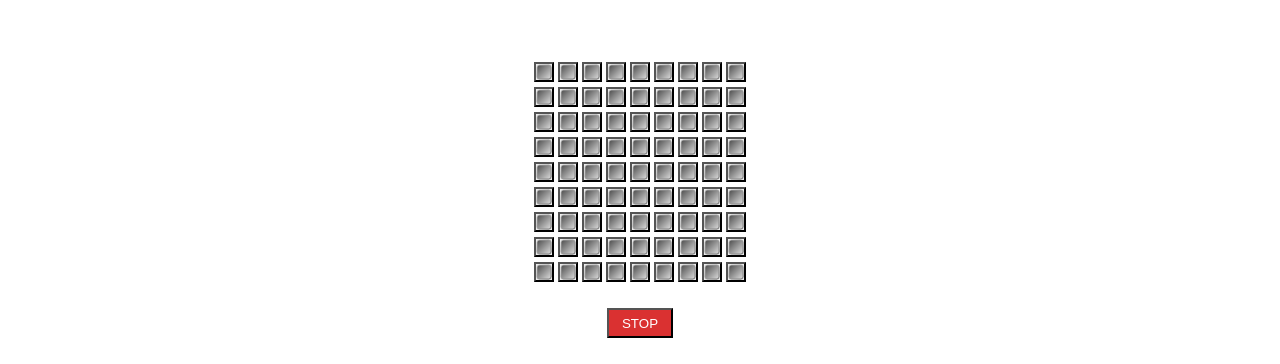
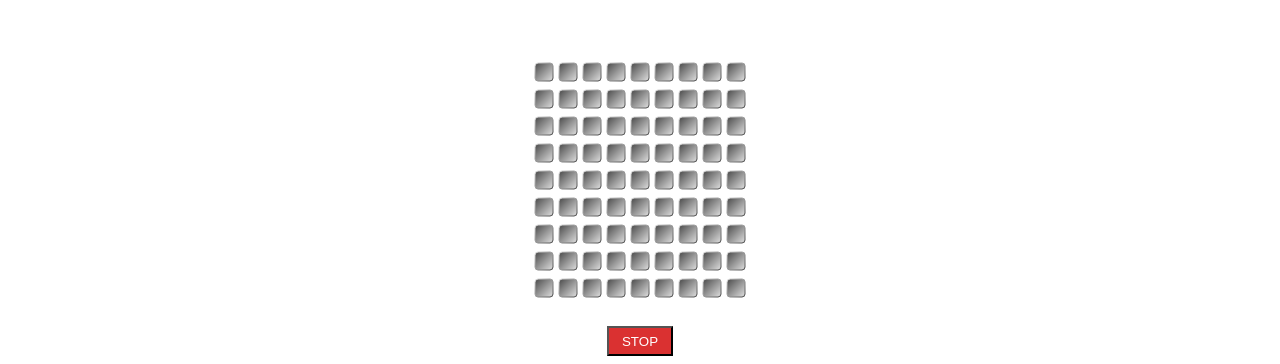
Before and after one commit to Lexo783/D-mineur, a plain HTML site: page index.html in a window 1280 px wide. Both pictures are taken after a click on the button "Start". Shown: the part 227-591 px from the top of the page. Drawn offline with Linux system fonts and the light colour scheme.

Commit message:
style case

```diff
--- a/assets/css/style.css
+++ b/assets/css/style.css
@@ -134,8 +134,9 @@ main p{
     margin: auto;
 }
 
-button .case{
-    background: none;
+#grille tr td button{
+    border: none;
+    background-color: transparent;
 }
 
 .case{
@@ -149,6 +150,11 @@ button .case{
 
 #caseNormal{
     background-image: url('../capture/normal.png');
+}
+
+#caseNormal:hover{
+    background-image: url('../capture/normal.png');
+    transform: rotate(180deg);
 }
 
 #case0{
```
